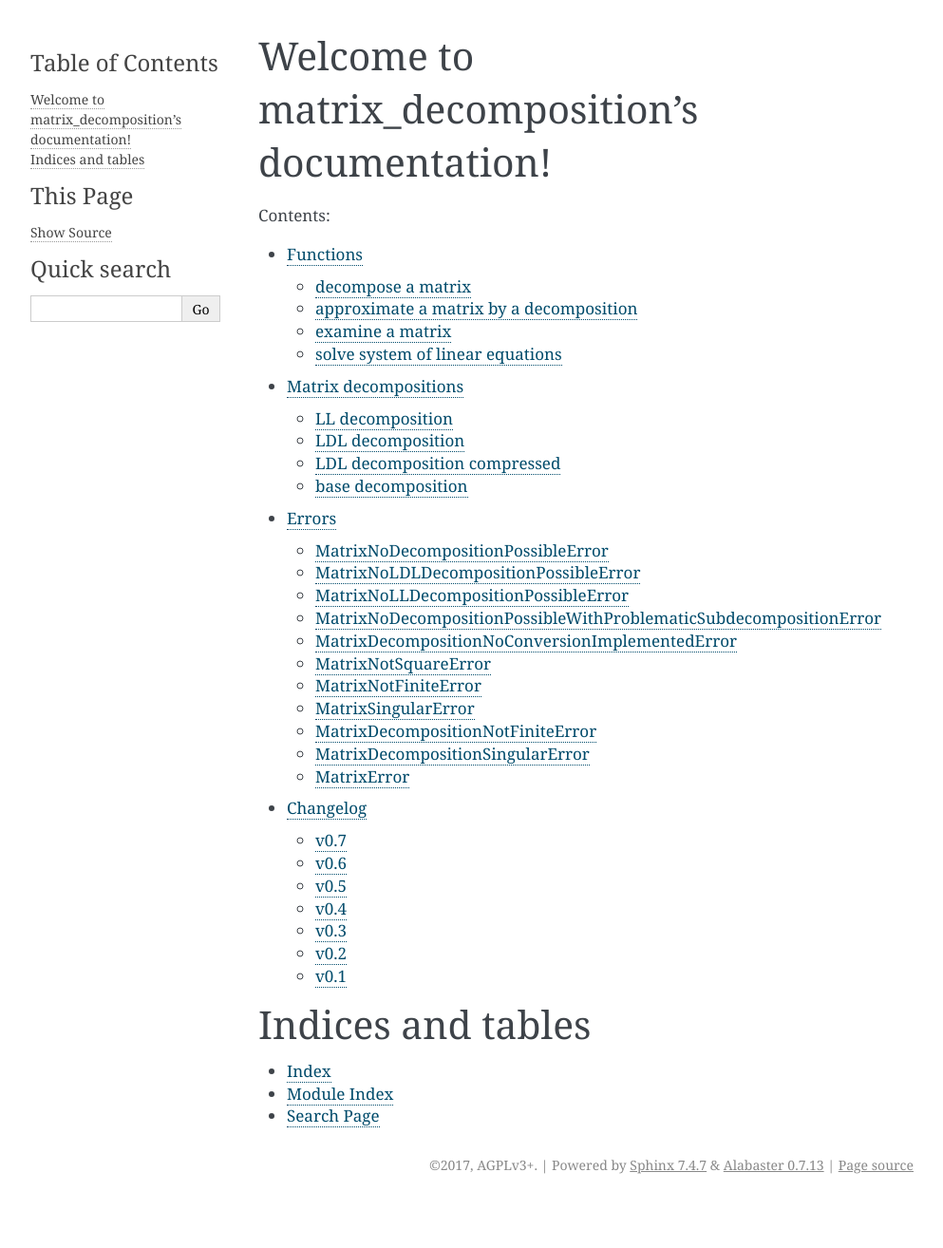
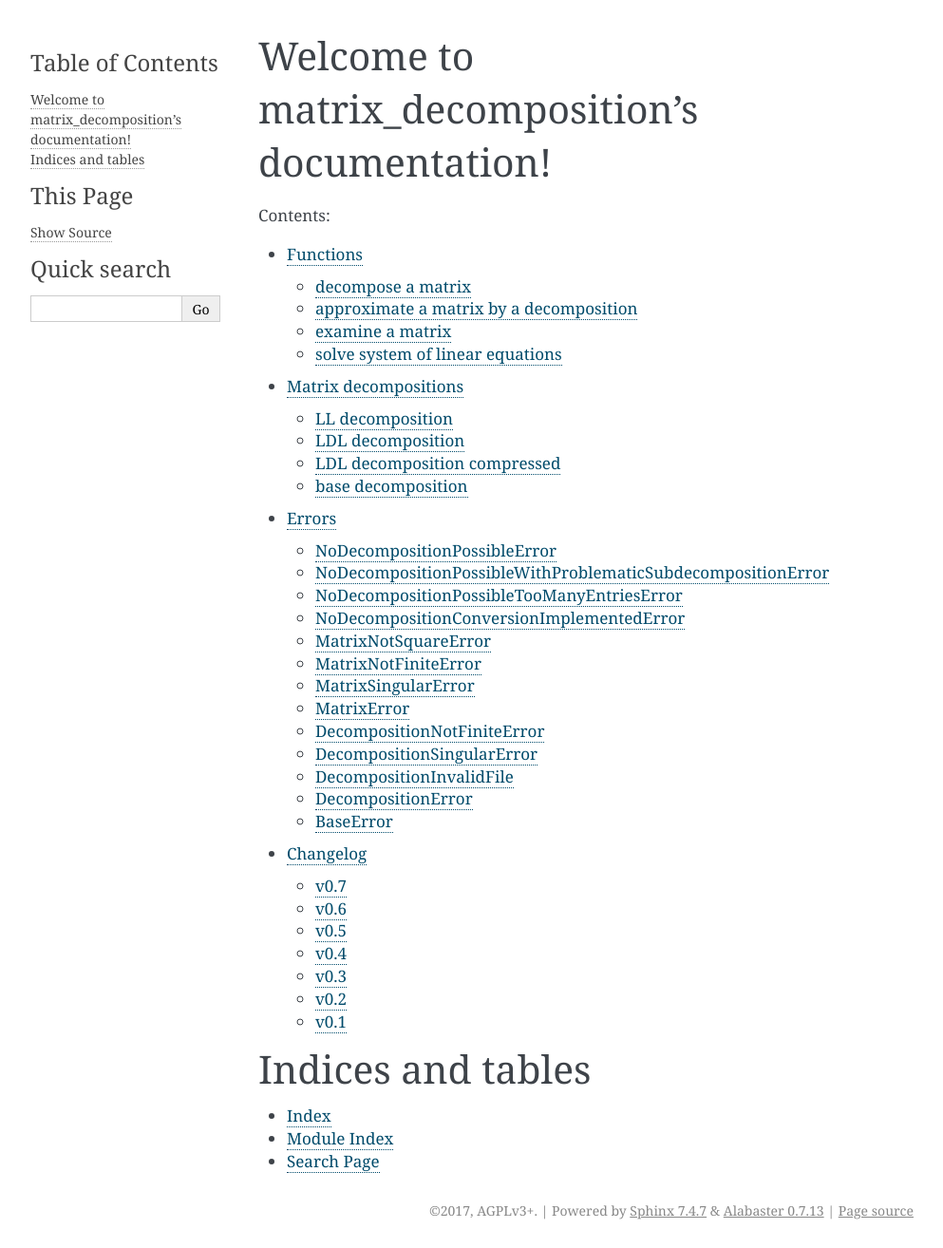
Before and after one commit to jor-/matrix-decomposition, a Sphinx documentation site: the page built from doc/source/index.rst, in a window 1280 px wide. Shown: the whole page at 95% size, without its empty margins (148-1141 px from the left). Built offline with Sphinx 7.4.7, drawn with Linux system fonts in a browser that asks for light colours; before the commit the page ends 1266 px from its top, so only the background shows below that.

Commit message:
DOC: SPHINX: errors: updated to new exception structure

```diff
--- a/doc/source/errors.rst
+++ b/doc/source/errors.rst
@@ -1,40 +1,33 @@
 Errors
 ======
 
-This is an overview about the exceptions that could arise in this package.
-They are available in `matrix.errors`:
+This is an overview about the exceptions that could arise in this package. They are available in `matrix.errors`:
 
 
-The following exceptions can be raised if a matrix should be decomposed with
-`matrix.decompose` and the desired decomposition is not computable.
+If a matrix should be decomposed with `matrix.decompose` and the desired decomposition is not computable, the following exceptions can be raised:
 
-MatrixNoDecompositionPossibleError
-----------------------------------
-.. autoclass:: matrix.errors.MatrixNoDecompositionPossibleError
+NoDecompositionPossibleError
+----------------------------
+.. autoclass:: matrix.errors.NoDecompositionPossibleError
     :show-inheritance:
 
-MatrixNoLDLDecompositionPossibleError
--------------------------------------
-.. autoclass:: matrix.errors.MatrixNoLDLDecompositionPossibleError
+NoDecompositionPossibleWithProblematicSubdecompositionError
+-----------------------------------------------------------
+.. autoclass:: matrix.errors.NoDecompositionPossibleWithProblematicSubdecompositionError
     :show-inheritance:
 
-MatrixNoLLDecompositionPossibleError
-------------------------------------
-.. autoclass:: matrix.errors.MatrixNoLLDecompositionPossibleError
+NoDecompositionPossibleTooManyEntriesError
+------------------------------------------
+.. autoclass:: matrix.errors.NoDecompositionPossibleTooManyEntriesError
     :show-inheritance:
 
-MatrixNoDecompositionPossibleWithProblematicSubdecompositionError
------------------------------------------------------------------
-.. autoclass:: matrix.errors.MatrixNoDecompositionPossibleWithProblematicSubdecompositionError
-    :show-inheritance:
-
-MatrixDecompositionNoConversionImplementedError
------------------------------------------------
-.. autoclass:: matrix.errors.MatrixDecompositionNoConversionImplementedError
+NoDecompositionConversionImplementedError
+-----------------------------------------
+.. autoclass:: matrix.errors.NoDecompositionConversionImplementedError
     :show-inheritance:
 
 
-The following exceptions can occur if a matrix has an invalid characteristic.
+If a matrix has an invalid characteristic, the following exceptions can occur:
 
 MatrixNotSquareError
 --------------------
@@ -52,22 +45,45 @@ MatrixSingularError
     :show-inheritance:
 
 
-The following exceptions can occur if the matrix represented by a decomposition has an invalid characteristic.
-
-MatrixDecompositionNotFiniteError
----------------------------------
-.. autoclass:: matrix.errors.MatrixDecompositionNotFiniteError
-    :show-inheritance:
-
-MatrixDecompositionSingularError
---------------------------------
-.. autoclass:: matrix.errors.MatrixDecompositionSingularError
-    :show-inheritance:
-
-
-The following exception is the base exception from which all other exceptions in this package are derived.
+All these exceptions are based on the following exception:
 
 MatrixError
 -----------
 .. autoclass:: matrix.errors.MatrixError
     :show-inheritance:
+
+
+If the matrix represented by a decomposition has an invalid characteristic, the following exceptions can occur:
+
+DecompositionNotFiniteError
+---------------------------
+.. autoclass:: matrix.errors.DecompositionNotFiniteError
+    :show-inheritance:
+
+DecompositionSingularError
+--------------------------
+.. autoclass:: matrix.errors.DecompositionSingularError
+    :show-inheritance:
+
+If a decomposition should be loaded from a file which is not a valid decomposition file, the following exception is raised:
+
+DecompositionInvalidFile
+------------------------
+.. autoclass:: matrix.errors.DecompositionInvalidFile
+    :show-inheritance:
+
+
+All these exceptions are based on the following exception:
+
+DecompositionError
+------------------
+.. autoclass:: matrix.errors.DecompositionError
+    :show-inheritance:
+
+
+The following exception is the base exception from which all other exceptions in this package are derived:
+
+BaseError
+---------
+.. autoclass:: matrix.errors.BaseError
+    :show-inheritance:
```
